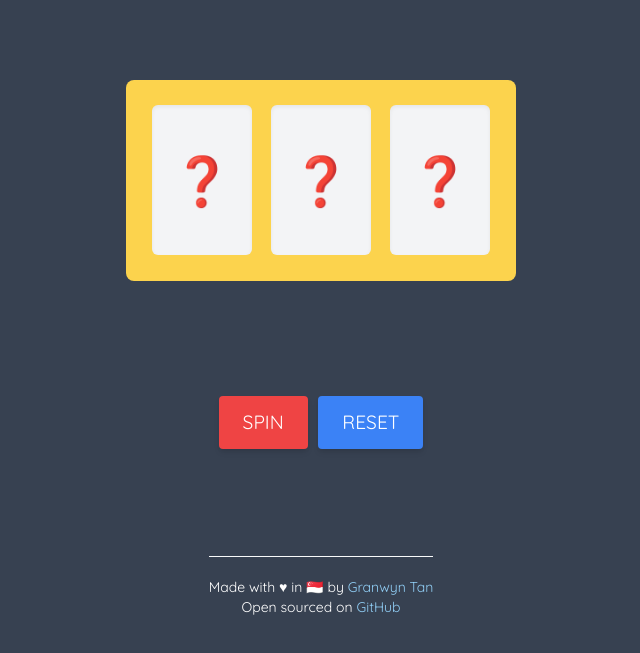
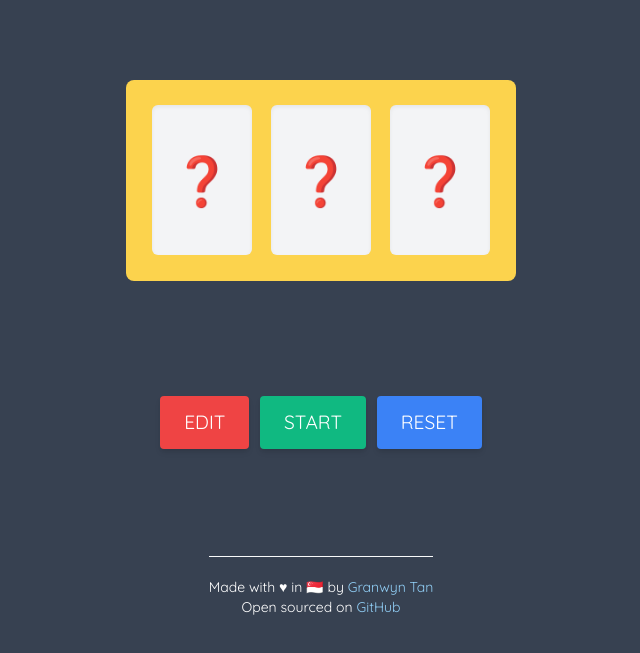
Before and after one commit to granwyntan/clickaprize, a plain HTML site: page index.html in a window 1280 px wide. Shown: the part 145-798 px from the top of the page, without its empty margins (319-959 px from the left). Drawn offline with nearby package versions, Linux system fonts and the light colour scheme.

Commit message:
Update index.html

```diff
--- a/index.html
+++ b/index.html
@@ -53,16 +53,22 @@
 
       <div class="relative buttons prevent-select mb-20 pt-0">
         <button
-          id="spinner"
+          id="reseter"
           class="mt-4 px-6 py-3 bg-red-500 text-white rounded shadow-md"
         >
-          Spin
+          EDIT
+        </button>
+        <button
+          id="spinner"
+          class="mt-4 px-6 py-3 bg-green-500 text-white rounded shadow-md"
+        >
+          START
         </button>
         <button
           id="reseter"
           class="mt-4 px-6 py-3 bg-blue-500 text-white rounded shadow-md"
         >
-          Reset
+          RESET
         </button>
 
         <!-- <p class="info prevent-select"></p> -->
```
